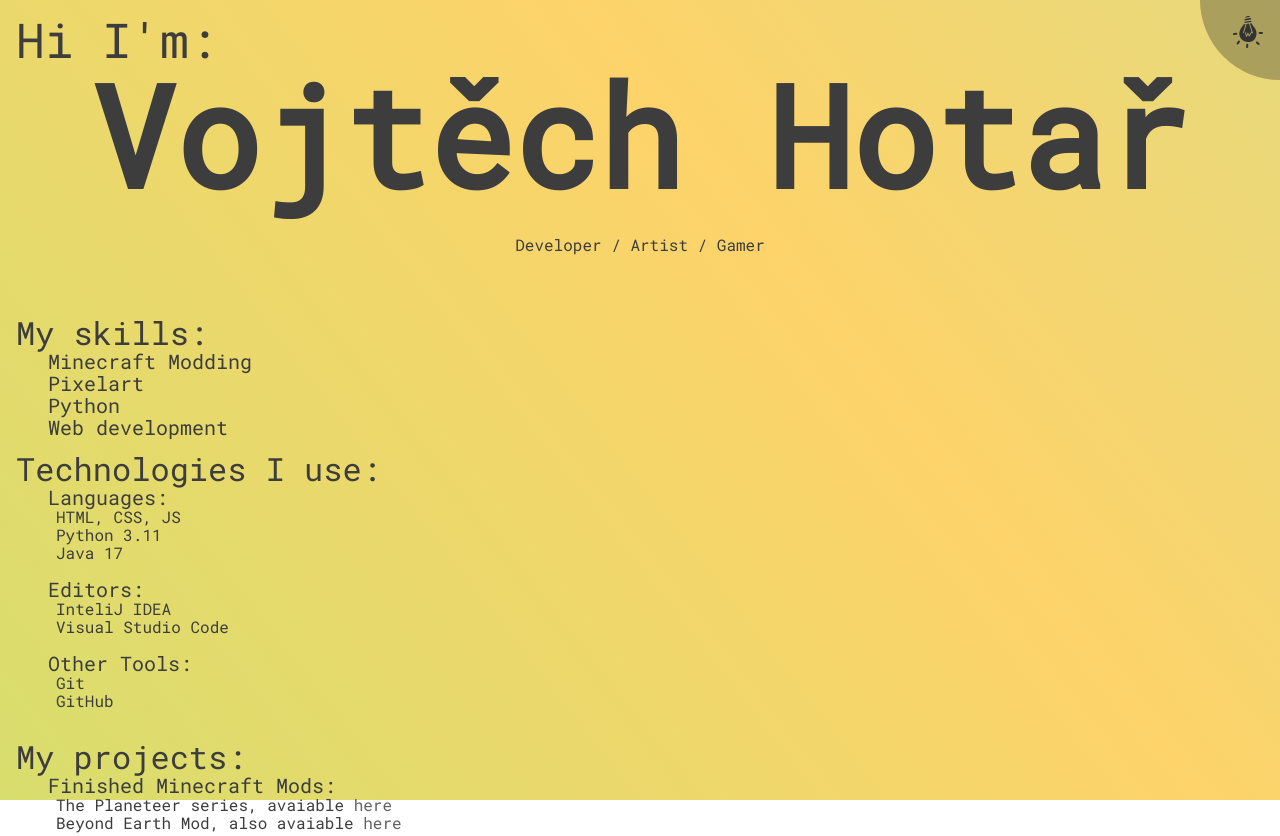
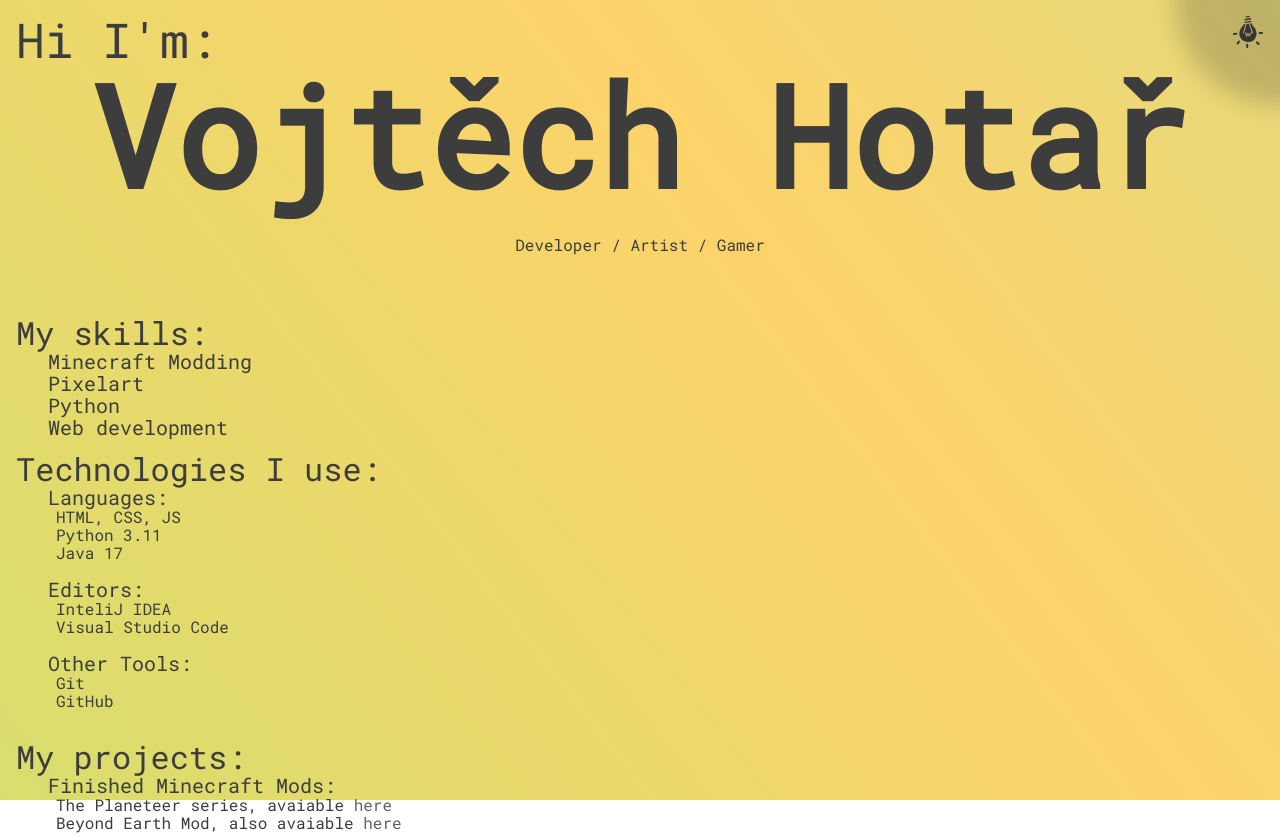
Before and after one commit to Mirroray41/mirroray41.github.io, a plain HTML site: page index.html in a window 1280 px wide. Shown: the top 836 px of the page. Drawn offline with Linux system fonts and the light colour scheme.

Commit message:
blured edge and fixed z layer

```diff
--- a/style.css
+++ b/style.css
@@ -142,7 +142,7 @@ body:has(.dark:checked) .footer {
 
 .dark {
     position: absolute;
-    z-index: 2;
+    z-index: 3;
     opacity: 0;
     cursor: pointer;
     margin: 1rem 1rem 2rem 2rem;
@@ -163,7 +163,8 @@ body:has(.dark:checked) .footer {
     width: 100%;
     height: 100%;
     z-index: -1;
-    opacity: 0.3;
+    opacity: 0.2;
+    box-shadow: 0 0 25px 25px #1d1d1d;
     margin-top: -5.125rem;
     border-bottom-left-radius: 100%;
     background-color: #1d1d1d;
@@ -173,6 +174,7 @@ body:has(.dark:checked) .footer {
     margin: 1rem 1rem 2rem 2rem;
     width: 2rem;
     height: 2rem;
+    z-index: 2;
     transform: rotate(180deg);
     opacity: 2;
     transition: color 0.5s ease-in-out;
```
